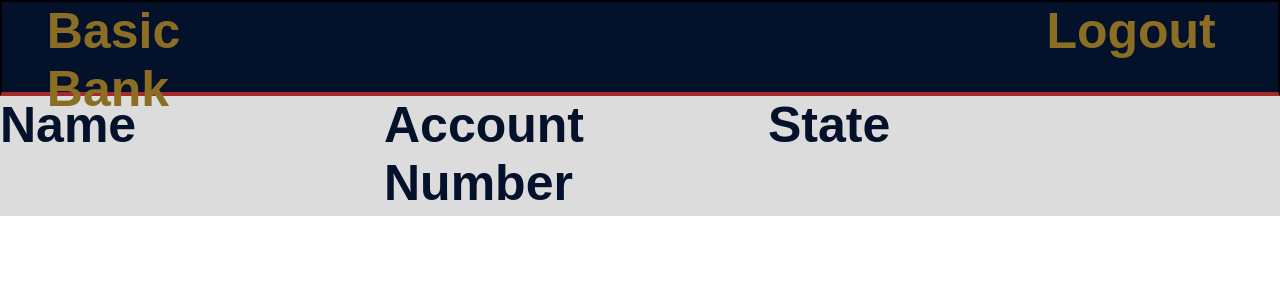
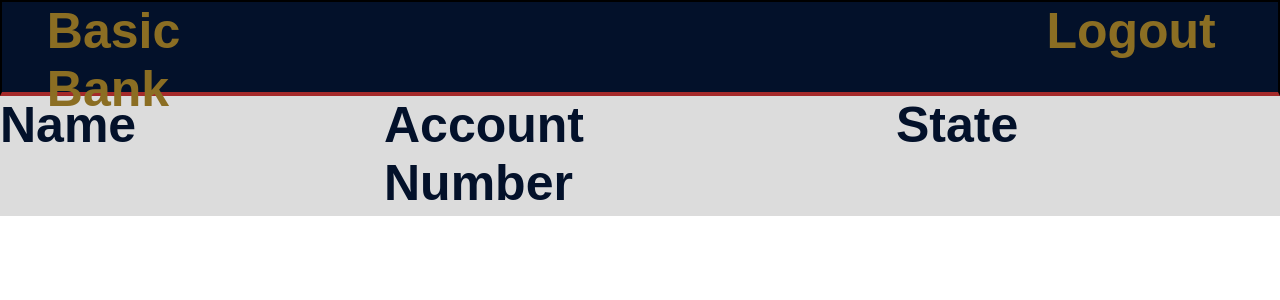
Before and after one commit to cyberstizz/basicbank, a React (Create React App) app: page /accounts in a window 1280 px wide. Shown: the top 300 px of the page. Built offline with nearby package versions, Linux system fonts and the light colour scheme.

Commit message:
changed margin on state

```diff
--- a/src/components/Accounts.css
+++ b/src/components/Accounts.css
@@ -55,4 +55,5 @@
     font-weight: bold;
     width: 30vw;
     color:rgb(3, 17, 42);
+    margin-left: 10vw;
 }
```
